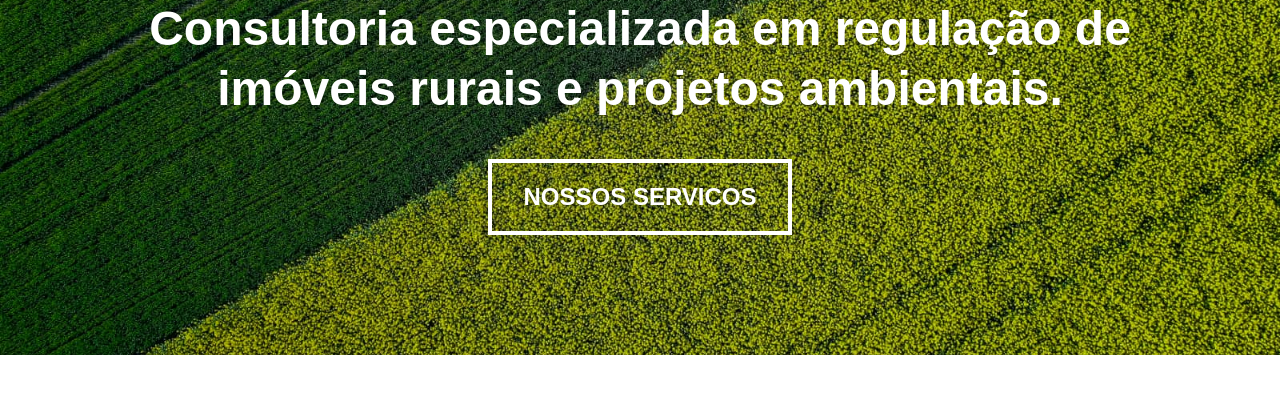
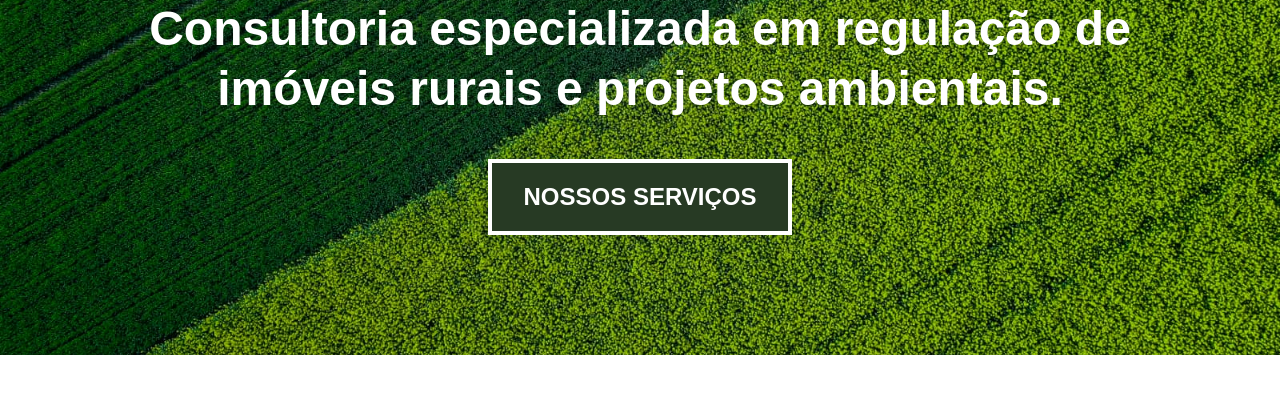
Before and after one commit to LeonardoAFreire/ramoAmbiental, a plain HTML site: page index.html in a window 1280 px wide. Shown: the part 357-750 px from the top of the page. Drawn offline with Linux system fonts and the light colour scheme.

Commit message:
mudancas main

```diff
--- a/css/home/main.css
+++ b/css/home/main.css
@@ -1,5 +1,5 @@
 .bg-principal {
-  background-image: url('../../img/fundo2.jpg');
+  background-image: url('../../img/fundo3.jpg');
   height: 100%;
   max-width: 100%;
   background-position: center;
--- a/css/utility/componentes.css
+++ b/css/utility/componentes.css
@@ -1,8 +1,9 @@
 .btn {
   display: inline-block;
   padding: 16px 32px;
-  border: 4px solid #fff;
+  border: 4px solid var(--cor-0);
   color: var(--cor-0);
+  background-color: var(--cor-p4);
   text-transform: uppercase;
   max-width: max-content;
   cursor: pointer;
@@ -14,7 +15,7 @@
 
 .btn::after {
   content: '';
-  background: var(--cor-p4);
+  background: var(--cor-p5);
   width: 0%;
   height: 100%;
   top: 0;
--- a/css/utility/cores.css
+++ b/css/utility/cores.css
@@ -6,6 +6,7 @@
   --cor-p2: #6b704d;
   --cor-p3: #273a24;
   --cor-p4: #273a24;
+  --cor-p5: #192916;
 }
 
 .cor-0 {
--- a/index.html
+++ b/index.html
@@ -29,7 +29,7 @@
   <main class="main bg-principal">
     <h1 class="font-1-xxl cor-0">Ramo Ambiental</h1>
     <p class="font-1-xl cor-0">Consultoria especializada em regulação de imóveis rurais e projetos ambientais.</p>
-    <a href="#" class="cor-0 font-1-l btn">NOSSOS SERVICOS</a>
+    <a href="#" class="cor-0 font-1-l btn">NOSSOS SERVIÇOS</a>
   </main>
 </body>
 
```
Also changed, not shown: img/fundo3.jpg (added).
